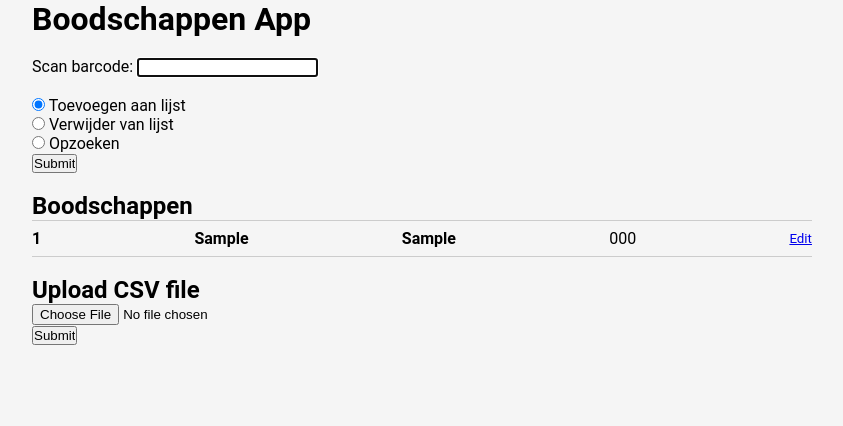
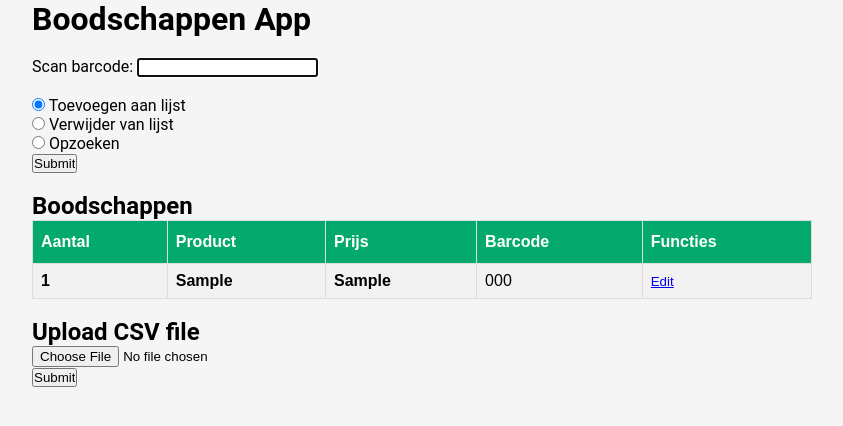
Before and after one commit to okoeroo/boodschappen, a FastAPI app: page / in a window 1280 px wide. Shown: the top 426 px of the page, without its empty margins (218-1061 px from the left). Run offline with FastAPI, Linux system fonts and the light colour scheme; tables that the repository leaves empty hold one stand-in row (values such as "Sample post").

Commit message:
Styling list

```diff
--- a/app/static/styles.css
+++ b/app/static/styles.css
@@ -47,3 +47,26 @@ button{
 .boodschap:first-child{
     border-top: 1px solid #ccc;
 }
+
+#boodschappen {
+  font-family: Arial, Helvetica, sans-serif;
+  border-collapse: collapse;
+  width: 100%;
+}
+
+#boodschappen td, #boodschappen th {
+  border: 1px solid #ddd;
+  padding: 8px;
+}
+
+#boodschappen tr:nth-child(even){background-color: #f2f2f2;}
+
+#boodschappen tr:hover {background-color: #ddd;}
+
+#boodschappen th {
+  padding-top: 12px;
+  padding-bottom: 12px;
+  text-align: left;
+  background-color: #04AA6D;
+  color: white;
+}
--- a/app/templates/index.html
+++ b/app/templates/index.html
@@ -24,18 +24,31 @@
     <br>
     <h2>Boodschappen</h2>
     <div>
-        {% for boodschap in boodschappen %}
-            <div class="boodschap">
-                <b>{{ boodschap.aantal }}</b>
-                <b>{{ boodschap.omschrijving }}</b>
-                <b>{{ boodschap.prijs}}</b>
-                {{ boodschap.barcode }}
-                <small>
-                    <a href="/boodschappen/edit/{{ boodschap.id }}">Edit</a>
-<!--                    <a href="/boodschappen/delete/{{ boodschap.id }}">Delete</a>    -->
-                </small>
-            </div>
-        {% endfor %}
+        <table id="boodschappen">
+            <tr>
+                <th>Aantal</th>
+                <th>Product</th>
+                <th>Prijs</th>
+                <th>Barcode</th>
+                <th>Functies</th>
+            </tr>
+
+            {% for boodschap in boodschappen %}
+            <tr>
+                <td><b>{{ boodschap.aantal }}</b></td>
+                <td><b>{{ boodschap.omschrijving }}</b></td>
+                <td><b>{{ boodschap.prijs}}</b></td>
+                <td>{{ boodschap.barcode }}</td>
+                <td>
+                    <small>
+                        <a href="/boodschappen/edit/{{ boodschap.id }}">Edit</a>
+        <!--                <a href="/boodschappen/delete/{{ boodschap.id }}">Delete</a>    -->
+                    </small>
+                </td>
+            </tr>
+            {% endfor %}
+
+        </table>
     </div>
 
     <br>
```
